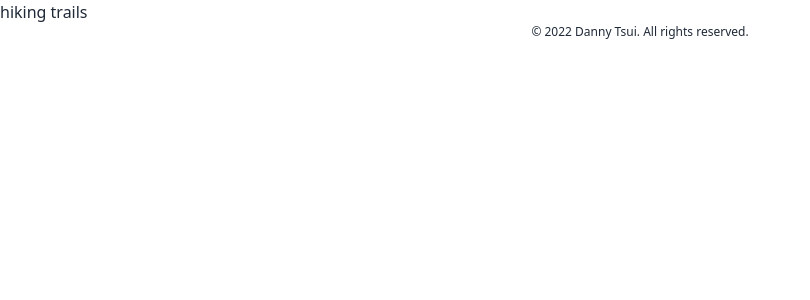
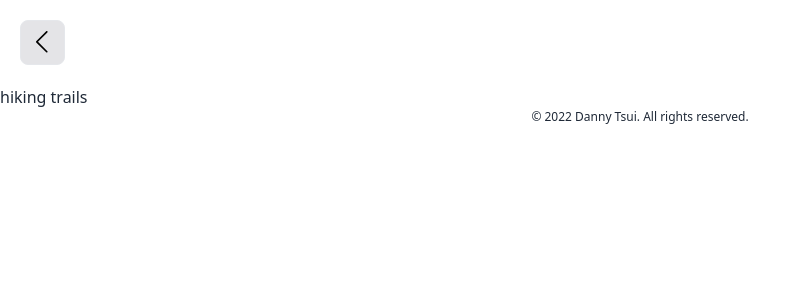
Before and after one commit to dannytszho/reno-guide, a Next.js app in the folder apps/web/: page /hikingtrails in a window 1280 px wide. Shown: the top 300 px of the page, without its empty margins (0-810 px from the left). Built offline with nearby package versions, Linux system fonts and the light colour scheme.

Commit message:
Add previous page routing on hikingtrails page

```diff
--- a/apps/web/src/pages/hikingtrails.tsx
+++ b/apps/web/src/pages/hikingtrails.tsx
@@ -1,17 +1,30 @@
 import Link from 'next/link'
 import Head from 'next/head'
+import { SquareButton } from 'ui'
+import LeftArrowIcon from '../public/svg/LeftArrowIcon'
 
 const hikingtrails = () => {
   return (
     <>
       <Head>
-        <title>🗻Trails - Reno & Lake Tahoe</title>
+        <title>🗻 Trails - Reno & Lake Tahoe</title>
         <meta name="description" content="Meta description for the Home page" />
       </Head>
-      <h2>hiking trails</h2>
-      <footer className="text-center text-xs">
-        <h3>&copy; 2022 Danny Tsui. All rights reserved.</h3>
-      </footer>
+      <div className="flex flex-col">
+        <div className="flex m-5 justify-start">
+          <SquareButton>
+            <Link href="/">
+              <div className="p-2.5">
+                <LeftArrowIcon />
+              </div>
+            </Link>
+          </SquareButton>
+        </div>
+        <h2>hiking trails</h2>
+        <footer className="text-center text-xs">
+          <h3>&copy; 2022 Danny Tsui. All rights reserved.</h3>
+        </footer>
+      </div>
     </>
   )
 }
--- /dev/null
+++ b/apps/web/src/public/svg/LeftArrowIcon.tsx
@@ -0,0 +1,14 @@
+const LeftArrowIcon = () => {
+  return (
+    <svg
+      xmlns="http://www.w3.org/2000/svg"
+      version="1.1"
+      width="24"
+      height="24"
+      viewBox="0 0 100 100"
+    >
+      <path d="M 65.75 90 c 0.896 0 1.792 -0.342 2.475 -1.025 c 1.367 -1.366 1.367 -3.583 0 -4.949 L 29.2 45 L 68.225 5.975 c 1.367 -1.367 1.367 -3.583 0 -4.95 c -1.367 -1.366 -3.583 -1.366 -4.95 0 l -41.5 41.5 c -1.367 1.366 -1.367 3.583 0 4.949 l 41.5 41.5 C 63.958 89.658 64.854 90 65.75 90 z" />
+    </svg>
+  )
+}
+export default LeftArrowIcon
```
